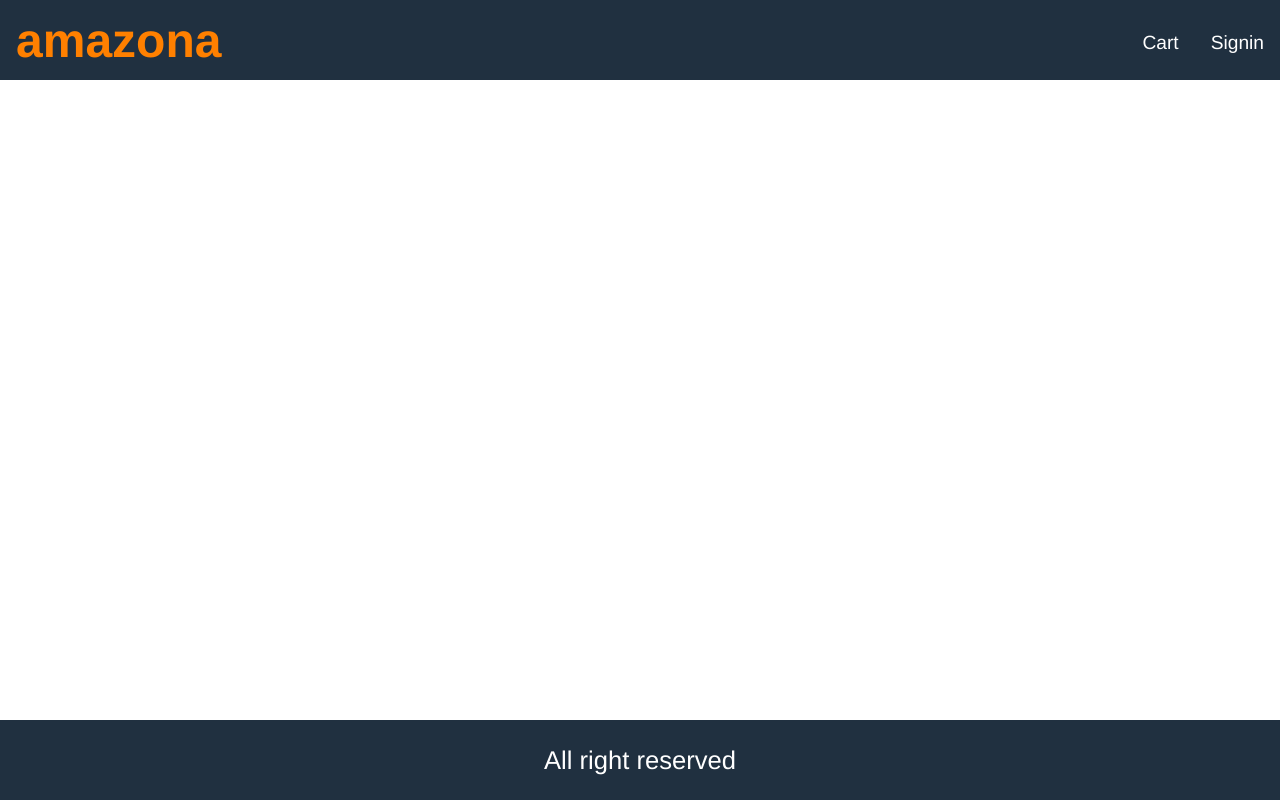
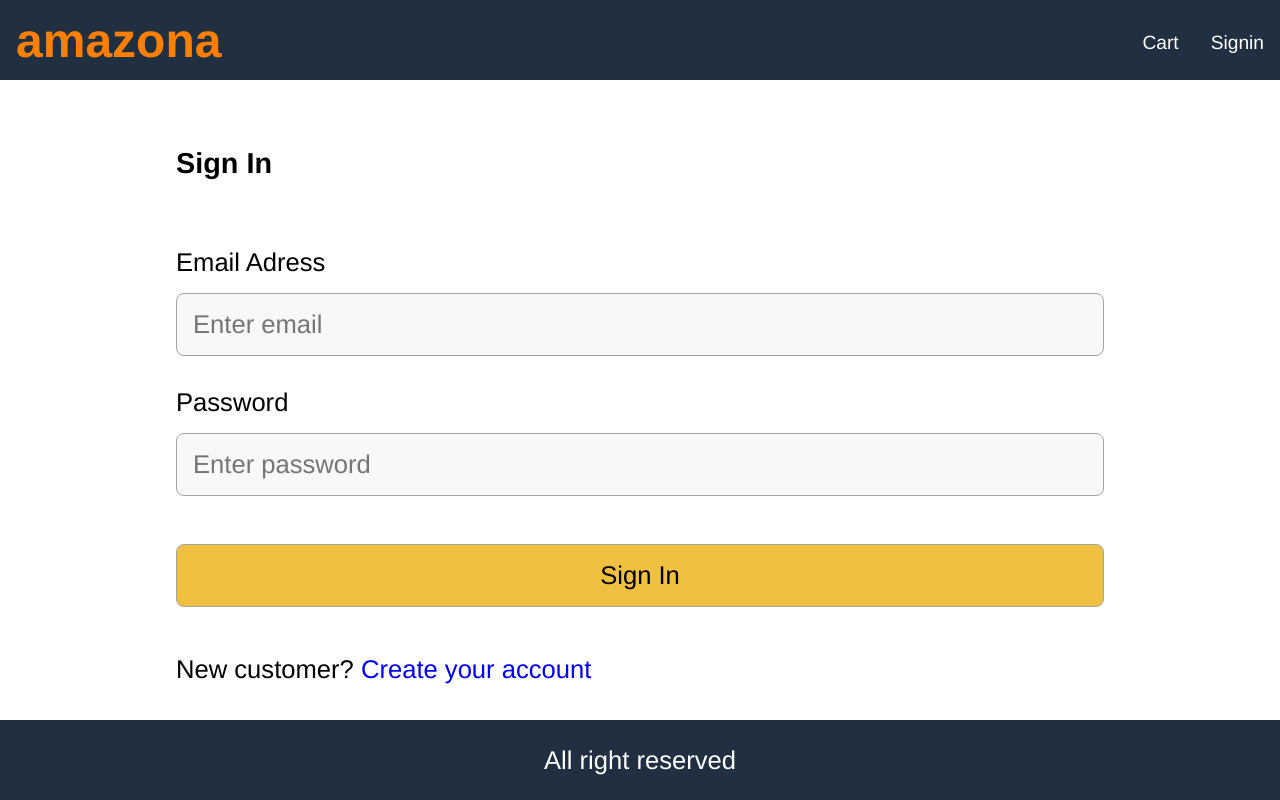
Before and after one commit to corozb/e-commerce-mern, a React (Create React App) app in the folder frontend/: page /signin in a window 1280 px wide. Built offline with nearby package versions, Linux system fonts and the light colour scheme.

Commit message:
Design signin page - Create signin page - Render email and password fields - Create signin constants, actions and reducers - Add reducer to store - Use action in Signin page - Update Header based on user login - Use Logout action

```diff
--- a/frontend/src/App.css
+++ b/frontend/src/App.css
@@ -213,3 +213,43 @@
   color: #a02020;
   background-color: #ffe0e0;
 }
+
+/* Form */
+.form {
+  max-width: 60rem;
+  margin: 0 auto;
+}
+
+.form > div {
+  display: flex;
+  flex-direction: column;
+  margin: 1rem;
+}
+
+.form label {
+  margin: 1rem 0;
+  display: block;
+}
+
+/* Dropdown */
+.dropdown {
+  display: inline-block;
+  position: relative;
+}
+
+.dropdown-content {
+  position: absolute;
+  display: none;
+  right: 0;
+  min-width: 8rem;
+  padding: 1rem;
+  z-index: 1;
+  background-color: #203040;
+  margin: 0;
+  margin-top: 0.4rem;
+  border-radius: 0.5rem;
+}
+
+.dropdown:hover .dropdown-content {
+  display: block;
+}
--- a/frontend/src/App.js
+++ b/frontend/src/App.js
@@ -1,14 +1,25 @@
 import { BrowserRouter as Router, Link, Route } from 'react-router-dom'
-import { useSelector } from 'react-redux'
+import { useDispatch, useSelector } from 'react-redux'
 
 import Home from './pages/Home'
 import ProductDetails from './pages/ProductDetails'
 import Cart from './pages/Cart'
+import Signin from './pages/Signin'
+import { signout } from './actions/userActions'
 import './App.css'
 
 function App() {
   const cart = useSelector((state) => state.cart)
   const { cartItems } = cart
+
+  const userSignin = useSelector((state) => state.userSignin)
+  const { userInfo } = userSignin
+
+  const dispatch = useDispatch()
+
+  const signoutHandler = () => {
+    dispatch(signout())
+  }
 
   return (
     <Router>
@@ -26,13 +37,28 @@
                 <span className='badge'>{cartItems.length}</span>
               ) : null}
             </Link>
-            <Link to='/signin'>Signin</Link>
+            {userInfo ? (
+              <div className='dropdown'>
+                <Link to='#'>
+                  {userInfo.name}
+                  <i className='fa fa-caret-down'></i>
+                </Link>
+                <ul className='dropdown-content'>
+                  <Link to='#signout' onClick={signoutHandler}>
+                    Sign Out
+                  </Link>
+                </ul>
+              </div>
+            ) : (
+              <Link to='/signin'>Signin</Link>
+            )}
           </div>
         </header>
         <main>
           <Route exact path='/' component={Home} />
           <Route path='/product/:id' component={ProductDetails} />
           <Route path='/cart/:id?' component={Cart} />
+          <Route path='/signin' component={Signin} />
         </main>
         <footer className='row center'>All right reserved</footer>
       </div>
--- /dev/null
+++ b/frontend/src/actions/userActions.js
@@ -0,0 +1,37 @@
+import axios from 'axios'
+import {
+  USER_SIGNIN_FAIL,
+  USER_SIGNIN_REQUEST,
+  USER_SIGNIN_SUCCESS,
+  USER_SIGNOUT,
+} from '../constants/userConstants'
+
+export const signin = (email, password) => async (dispatch) => {
+  dispatch({
+    type: USER_SIGNIN_REQUEST,
+    payload: { email, password },
+  })
+  try {
+    const { data } = await axios.post('/api/users/signin', { email, password })
+    dispatch({
+      type: USER_SIGNIN_SUCCESS,
+      payload: data,
+    })
+    localStorage.setItem('userInfo', JSON.stringify(data))
+  } catch (error) {
+    dispatch({
+      type: USER_SIGNIN_FAIL,
+      payload: error.response?.data.message
+        ? error.response.data.message
+        : error.message,
+    })
+  }
+}
+
+export const signout = () => (dispatch) => {
+  localStorage.removeItem('userInfo')
+  localStorage.removeItem('cartItems')
+  dispatch({
+    type: USER_SIGNOUT,
+  })
+}
--- /dev/null
+++ b/frontend/src/constants/userConstants.js
@@ -0,0 +1,4 @@
+export const USER_SIGNIN_REQUEST = 'USER_SIGNIN_REQUEST'
+export const USER_SIGNIN_SUCCESS = 'USER_SIGNIN_SUCCESS'
+export const USER_SIGNIN_FAIL = 'USER_SIGNIN_FAIL'
+export const USER_SIGNOUT = 'USER_SIGNOUT'
--- /dev/null
+++ b/frontend/src/pages/Signin.js
@@ -0,0 +1,75 @@
+import { useState, useEffect } from 'react'
+import { useDispatch, useSelector } from 'react-redux'
+
+import { Link, useHistory } from 'react-router-dom'
+import { signin } from '../actions/userActions'
+import Message from '../components/Message'
+import Spinner from '../components/Spinner'
+
+export default function Signin({ location }) {
+  const [email, setEmail] = useState('')
+  const [password, setPassword] = useState('')
+
+  const history = useHistory()
+
+  const redirect = location.search?.split('=')[1]
+  const userSignin = useSelector((state) => state.userSignin)
+  const { userInfo, loading, error } = userSignin
+
+  const dispatch = useDispatch()
+
+  const submitHandler = (e) => {
+    e.preventDefault()
+    dispatch(signin(email, password))
+  }
+
+  useEffect(() => {
+    if (userInfo) {
+      history.push(redirect)
+    }
+  }, [history, redirect, userInfo])
+
+  return (
+    <>
+      <form className='form' onSubmit={submitHandler}>
+        <div>
+          <h1>Sign In</h1>
+        </div>
+        {loading && <Spinner />}
+        {error && <Message variant='danger'>{error}</Message>}
+        <div>
+          <label htmlFor='email'>Email Adress</label>
+          <input
+            type='email'
+            id='email'
+            placeholder='Enter email'
+            required
+            onChange={(e) => setEmail(e.target.value)}
+          />
+        </div>
+        <div>
+          <label htmlFor='password'>Password</label>
+          <input
+            type='password'
+            id='password'
+            placeholder='Enter password'
+            required
+            onChange={(e) => setPassword(e.target.value)}
+          />
+        </div>
+        <div>
+          <label />
+          <button className='primary' type='submit'>
+            Sign In
+          </button>
+        </div>
+        <div>
+          <label />
+          <div>
+            New customer? <Link to='/register'>Create your account</Link>
+          </div>
+        </div>
+      </form>
+    </>
+  )
+}
--- /dev/null
+++ b/frontend/src/reducers/userReducers.js
@@ -0,0 +1,27 @@
+import {
+  USER_SIGNIN_FAIL,
+  USER_SIGNIN_REQUEST,
+  USER_SIGNIN_SUCCESS,
+  USER_SIGNOUT,
+} from '../constants/userConstants'
+
+export const userReducer = (state = {}, action) => {
+  switch (action.type) {
+    case USER_SIGNIN_REQUEST:
+      return { loading: true }
+    case USER_SIGNIN_SUCCESS:
+      return {
+        loading: false,
+        userInfo: action.payload,
+      }
+    case USER_SIGNIN_FAIL:
+      return {
+        loading: false,
+        error: action.payload,
+      }
+    case USER_SIGNOUT:
+      return {}
+    default:
+      return state
+  }
+}
--- a/frontend/src/store.js
+++ b/frontend/src/store.js
@@ -6,8 +6,14 @@
   productListReducer,
 } from './reducers/productReducers'
 import { cartReducer } from './reducers/cartReducers'
+import { userReducer } from './reducers/userReducers'
 
 const initialState = {
+  userSignin: {
+    userInfo: localStorage.getItem('userInfo')
+      ? JSON.parse(localStorage.getItem('userInfo'))
+      : null,
+  },
   cart: {
     cartItems: localStorage.getItem('cartItems')
       ? JSON.parse(localStorage.getItem('cartItems'))
@@ -19,6 +25,7 @@
   productList: productListReducer,
   productDetails: productDetailsReducer,
   cart: cartReducer,
+  userSignin: userReducer,
 })
 
 const composeEnhancer = window.__REDUX_DEVTOOLS_EXTENSION_COMPOSE__ || compose
```
